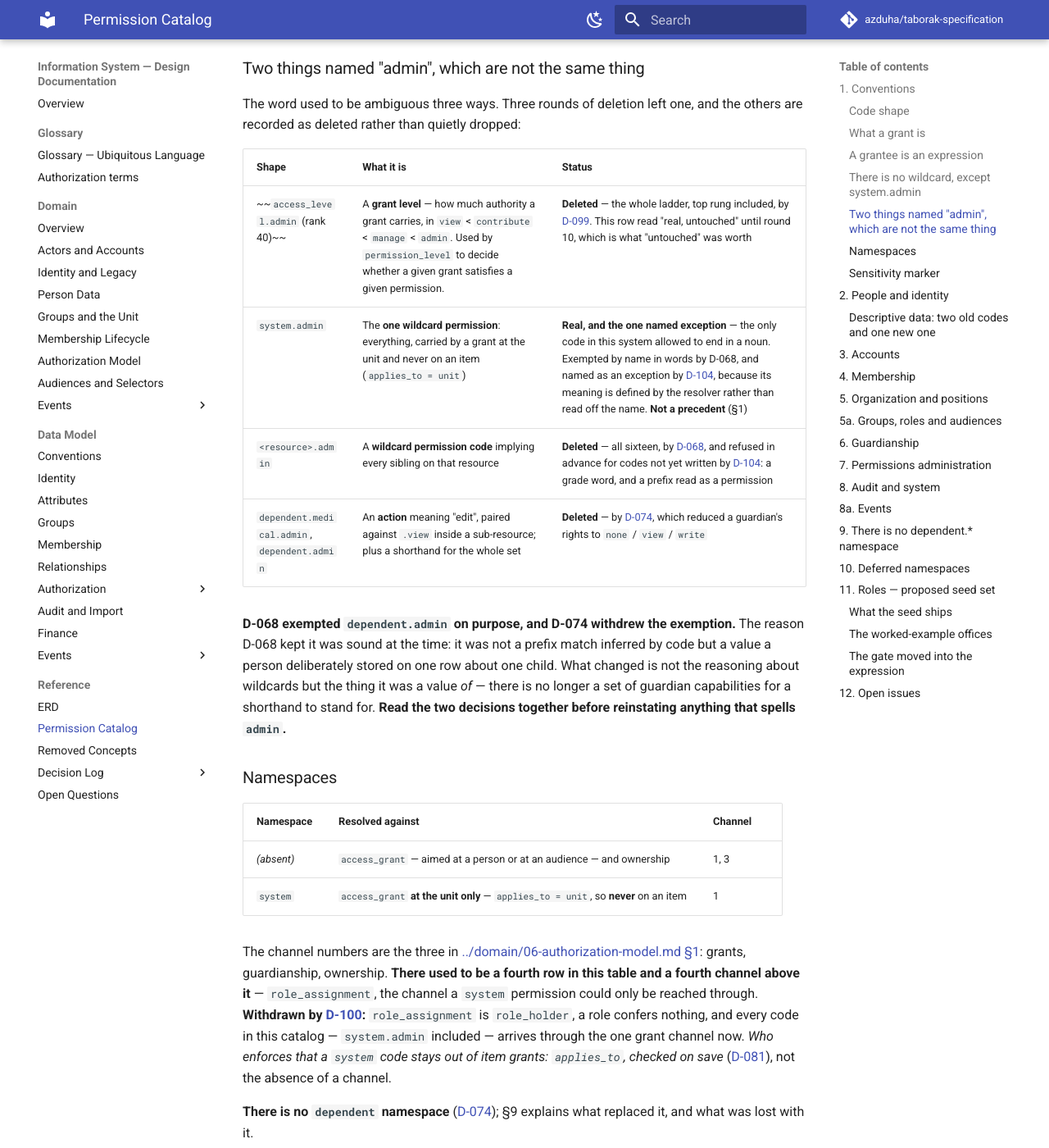
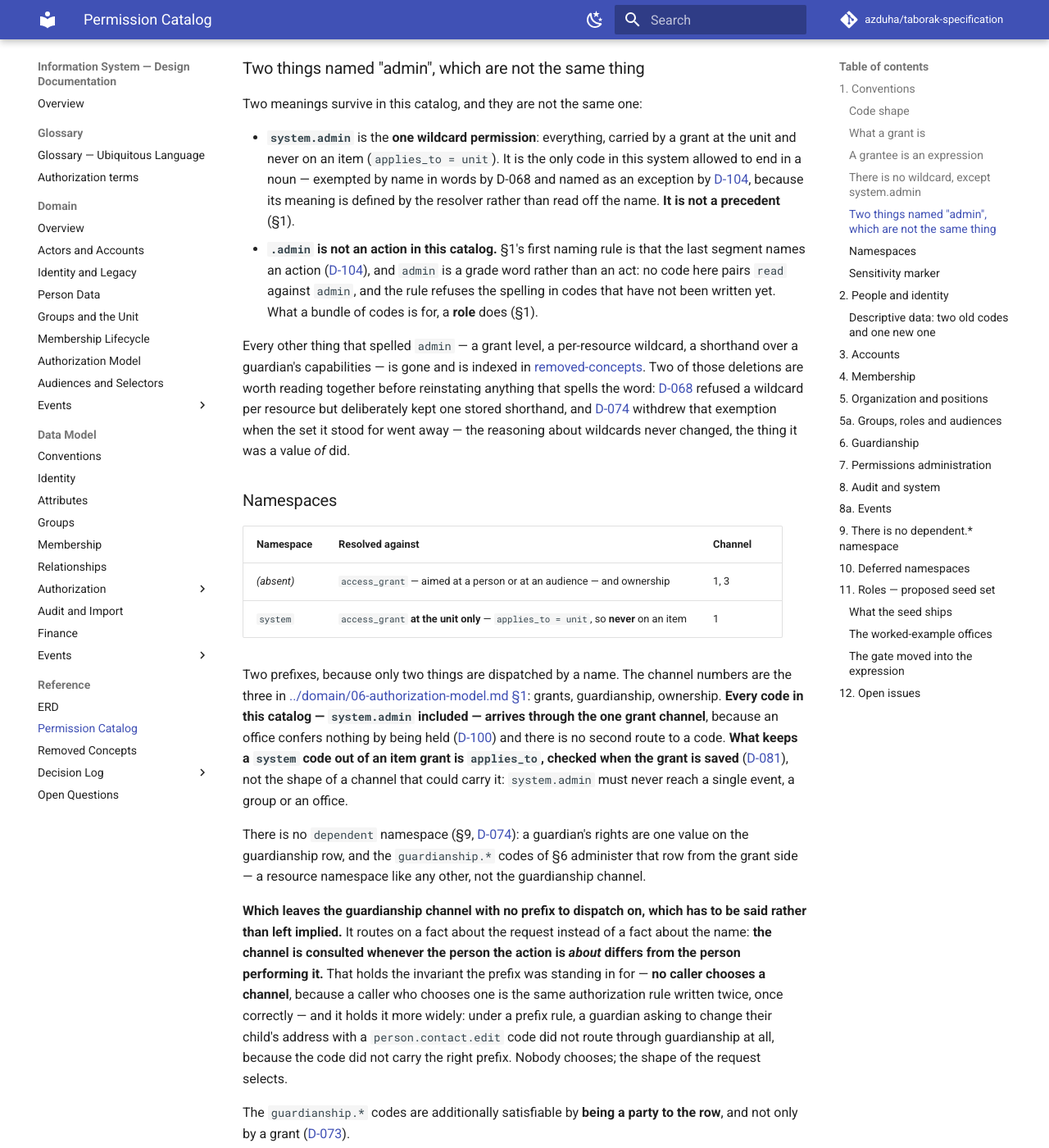
Before and after one commit to azduha/taborak-specification, an MkDocs documentation site: the page built from docs/appendix/permission-catalog.md, in a window 1280 px wide and 1400 px high, scrolled down 6047 px. Shown: the whole window at 82% size. Built offline with MkDocs 1.6.1 and Material for MkDocs 9.7.7, drawn with Linux system fonts in a browser that asks for light colours; comment, search, counter and statistics services are not loaded; some of the changed text lies outside the part shown.

Commit message:
State the two "admin" meanings and the two namespaces, in the catalog
The admin subsection was a four-row status table with three rows struck through, one of
them still noting that it had "read real, untouched" until the round that deleted it; all
three deletions already have rows in removed-concepts. The namespaces table explained at
length that a fourth channel used to sit above it.

Now: the two surviving meanings of "admin" stated positively, with the one warning worth
keeping — D-068 kept a stored shorthand and D-074 withdrew it when the set behind it went,
so the reasoning never changed, only what it was a value of — and the namespaces section
saying what dispatches on a name, that every code arrives through the grant channel, that
applies_to is what enforces it on save, and that the guardianship channel routes on the
shape of the request, which holds the no-caller-chooses-a-channel invariant the old prefix
was standing in for. No identifier lost.

Co-Authored-By: Claude Code <noreply@anthropic.com>

```diff
--- a/docs/appendix/permission-catalog.md
+++ b/docs/appendix/permission-catalog.md
@@ -269,22 +269,27 @@ saying so.
 
 ### Two things named "admin", which are not the same thing
 
-The word used to be ambiguous three ways. Three rounds of deletion left one, and the others are
-recorded as deleted rather than quietly dropped:
-
-| Shape | What it is | Status |
-|-------|-----------|--------|
-| ~~`access_level.admin` (rank 40)~~ | A **grant level** — how much authority a grant carries, in `view` < `contribute` < `manage` < `admin`. Used by `permission_level` to decide whether a given grant satisfies a given permission. | **Deleted** — the whole ladder, top rung included, by [D-099](../decisions/round-10a.md#d-099--a-grant-allows-or-denies-one-permission-there-is-no-level-and-no-locality). This row read "real, untouched" until round 10, which is what "untouched" was worth |
-| `system.admin` | The **one wildcard permission**: everything, carried by a grant at the unit and never on an item (`applies_to = unit`) | **Real, and the one named exception** — the only code in this system allowed to end in a noun. Exempted by name in words by D-068, and named as an exception by [D-104](../decisions/round-10b.md#d-104--a-permission-codes-last-segment-is-an-action-and-a-registry-that-prose-contradicts-is-a-fiction), because its meaning is defined by the resolver rather than read off the name. **Not a precedent** (§1) |
-| `<resource>.admin` | A **wildcard permission code** implying every sibling on that resource | **Deleted** — all sixteen, by [D-068](../decisions/round-05.md#d-068--there-are-no-per-resource-admin-permissions-roles-are-the-bundle), and refused in advance for codes not yet written by [D-104](../decisions/round-10b.md#d-104--a-permission-codes-last-segment-is-an-action-and-a-registry-that-prose-contradicts-is-a-fiction): a grade word, and a prefix read as a permission |
-| `dependent.medical.admin`, `dependent.admin` | An **action** meaning "edit", paired against `.view` inside a sub-resource; plus a shorthand for the whole set | **Deleted** — by [D-074](../decisions/round-06.md#d-074--a-guardians-rights-are-none-view-or-write-nothing-more-granular), which reduced a guardian's rights to `none` / `view` / `write` |
-
-**D-068 exempted `dependent.admin` on purpose, and D-074 withdrew the exemption.** The reason
-D-068 kept it was sound at the time: it was not a prefix match inferred by code but a value a
-person deliberately stored on one row about one child. What changed is not the reasoning about
-wildcards but the thing it was a value *of* — there is no longer a set of guardian capabilities for
-a shorthand to stand for. **Read the two decisions together before reinstating anything that
-spells `admin`.**
+Two meanings survive in this catalog, and they are not the same one:
+
+- **`system.admin`** is the **one wildcard permission**: everything, carried by a grant at the unit and never
+  on an item (`applies_to = unit`). It is the only code in this system allowed to end in a noun — exempted by
+  name in words by D-068 and named as an exception by
+  [D-104](../decisions/round-10b.md#d-104--a-permission-codes-last-segment-is-an-action-and-a-registry-that-prose-contradicts-is-a-fiction),
+  because its meaning is defined by the resolver rather than read off the name. **It is not a precedent** (§1).
+- **`.admin` is not an action in this catalog.** §1's first naming rule is that the last segment names an
+  action ([D-104](../decisions/round-10b.md#d-104--a-permission-codes-last-segment-is-an-action-and-a-registry-that-prose-contradicts-is-a-fiction)),
+  and `admin` is a grade word rather than an act: no code here pairs `read` against `admin`, and the rule
+  refuses the spelling in codes that have not been written yet. What a bundle of codes is for, a **role** does
+  (§1).
+
+Every other thing that spelled `admin` — a grant level, a per-resource wildcard, a shorthand over a
+guardian's capabilities — is gone and is indexed in [removed-concepts](removed-concepts.md). Two of those
+deletions are worth reading together before reinstating anything that spells the word:
+[D-068](../decisions/round-05.md#d-068--there-are-no-per-resource-admin-permissions-roles-are-the-bundle)
+refused a wildcard per resource but deliberately kept one stored shorthand, and
+[D-074](../decisions/round-06.md#d-074--a-guardians-rights-are-none-view-or-write-nothing-more-granular)
+withdrew that exemption when the set it stood for went away — the reasoning about wildcards never changed,
+the thing it was a value *of* did.
 
 ### Namespaces
 
@@ -293,37 +298,33 @@ spells `admin`.**
 | *(absent)* | `access_grant` — aimed at a person or at an audience — and ownership | 1, 3 |
 | `system` | `access_grant` **at the unit only** — `applies_to = unit`, so **never** on an item | 1 |
 
-The channel numbers are the three in
+Two prefixes, because only two things are dispatched by a name. The channel numbers are the three in
 [../domain/06-authorization-model.md §1](../domain/06-authorization-model.md#1-the-three-channels-of-authority):
-grants, guardianship, ownership. **There used to be a fourth row in this table and a fourth channel
-above it** — `role_assignment`, the channel a `system` permission could only be reached through.
-**Withdrawn by
-[D-100](../decisions/round-10a.md#d-100--a-role-is-an-office-and-a-group-is-company-two-tables-of-the-same-shape):**
-`role_assignment` is `role_holder`, a role confers nothing, and every code in this catalog —
-`system.admin` included — arrives through the one grant channel now. *Who enforces that a `system`
-code stays out of item grants: `applies_to`, checked on save*
+grants, guardianship, ownership. **Every code in this catalog — `system.admin` included — arrives through the
+one grant channel**, because an office confers nothing by being held
+([D-100](../decisions/round-10a.md#d-100--a-role-is-an-office-and-a-group-is-company-two-tables-of-the-same-shape))
+and there is no second route to a code. **What keeps a `system` code out of an item grant is `applies_to`,
+checked when the grant is saved**
 ([D-081](../decisions/round-06.md#d-081--rule-names-survive-the-deletion-of-their-mechanisms-a-renamed-rule-must-say-who-enforces-it-now)),
-not the absence of a channel.
-
-**There is no `dependent` namespace** ([D-074](../decisions/round-06.md#d-074--a-guardians-rights-are-none-view-or-write-nothing-more-granular));
-§9 explains what replaced it, and what was lost with it.
-
-**That leaves the guardianship channel with no prefix to dispatch on, which has to be answered
-rather than left implied.** It used to route on `dependent.`, and the reason for routing by prefix
-was that **no caller should decide which channel applies** — otherwise the same authorization rule
-gets implemented twice, once correctly. It now routes on a fact about the request instead of a fact
-about the name: **the channel is consulted whenever the person the action is *about* differs from
-the person performing it.** That is stronger than the prefix rule, not weaker — under the old rule a
-guardian asking to change their child's address with a `person.contact.edit` code would not have
-routed through guardianship at all, because the code did not carry the right prefix. Nobody chooses
-a channel; the shape of the request selects it.
-
-The `guardianship.*` codes are additionally satisfiable by **being a party to the row**, and not
-only by a grant ([D-073](../decisions/round-06.md#d-073--guardianship-is-administered-by-its-own-parties-not-by-staff)).
-
-`system` permissions remain non-grantable on an item: `system.admin` must never be delegable to a
-single event, a group, or an office. What enforces it is no longer the shape of the channel that
-could carry it but a column on the code itself.
+not the shape of a channel that could carry it: `system.admin` must never reach a single event, a group or an
+office.
+
+There is no `dependent` namespace (§9,
+[D-074](../decisions/round-06.md#d-074--a-guardians-rights-are-none-view-or-write-nothing-more-granular)): a
+guardian's rights are one value on the guardianship row, and the `guardianship.*` codes of §6 administer that
+row from the grant side — a resource namespace like any other, not the guardianship channel.
+
+**Which leaves the guardianship channel with no prefix to dispatch on, which has to be said rather than left
+implied.** It routes on a fact about the request instead of a fact about the name: **the channel is consulted
+whenever the person the action is *about* differs from the person performing it.** That holds the invariant
+the prefix was standing in for — **no caller chooses a channel**, because a caller who chooses one is the same
+authorization rule written twice, once correctly — and it holds it more widely: under a prefix rule, a
+guardian asking to change their child's address with a `person.contact.edit` code did not route through
+guardianship at all, because the code did not carry the right prefix. Nobody chooses; the shape of the request
+selects.
+
+The `guardianship.*` codes are additionally satisfiable by **being a party to the row**, and not only by a
+grant ([D-073](../decisions/round-06.md#d-073--guardianship-is-administered-by-its-own-parties-not-by-staff)).
 
 ### Sensitivity marker
 
@@ -341,7 +342,7 @@ These marks should drive UI warnings and the alerting in
 [../data-model/05d-invariants-and-seed.md](../data-model/05d-invariants-and-seed.md#11-invariants-to-verify).
 **A mark grades what a grant exposes, not the table a code names**
 ([D-086](../decisions/round-07-08.md#d-086--a-sensitivity-mark-grades-what-a-grant-exposes-not-the-table-it-reads)),
-and the two new families are placed by that rule: `person_group.member.manage` takes **⚠** because a
+and the two families a reader is most likely to place wrongly are placed by it: `person_group.member.manage` takes **⚠** because a
 roster is a list of people, and `role.*` keeps **🔒🔒** because writing a holder row writes who may
 hold everything else.
 
```
